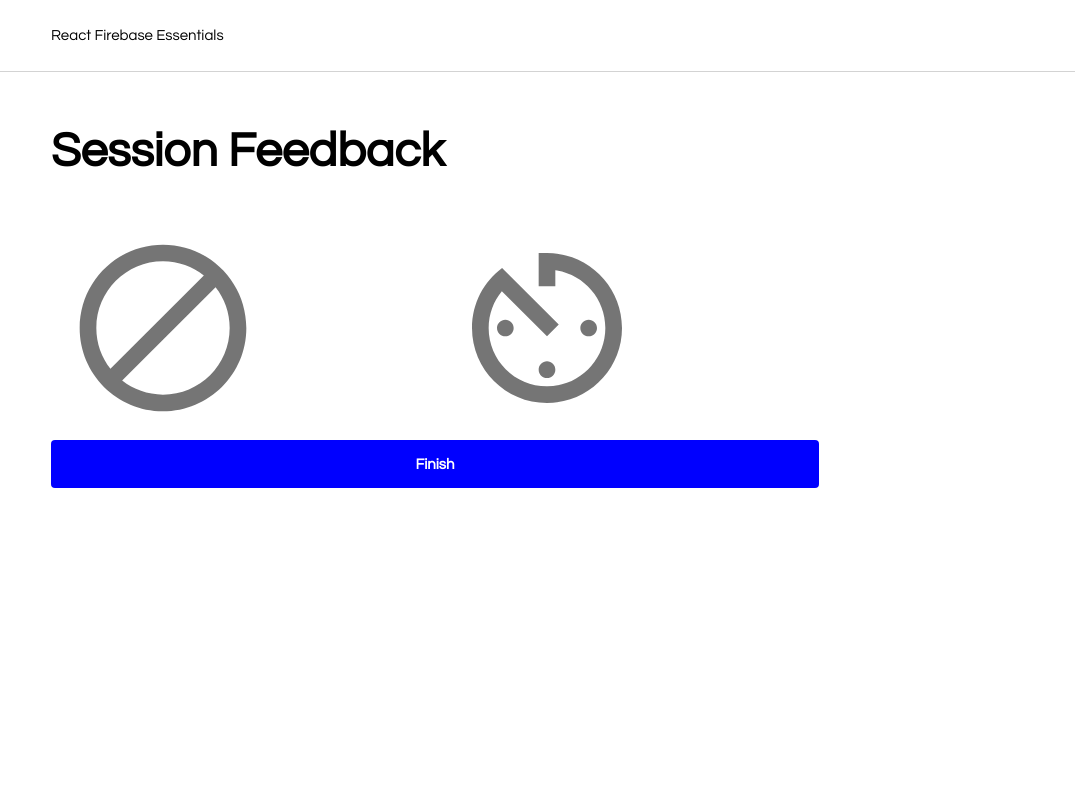
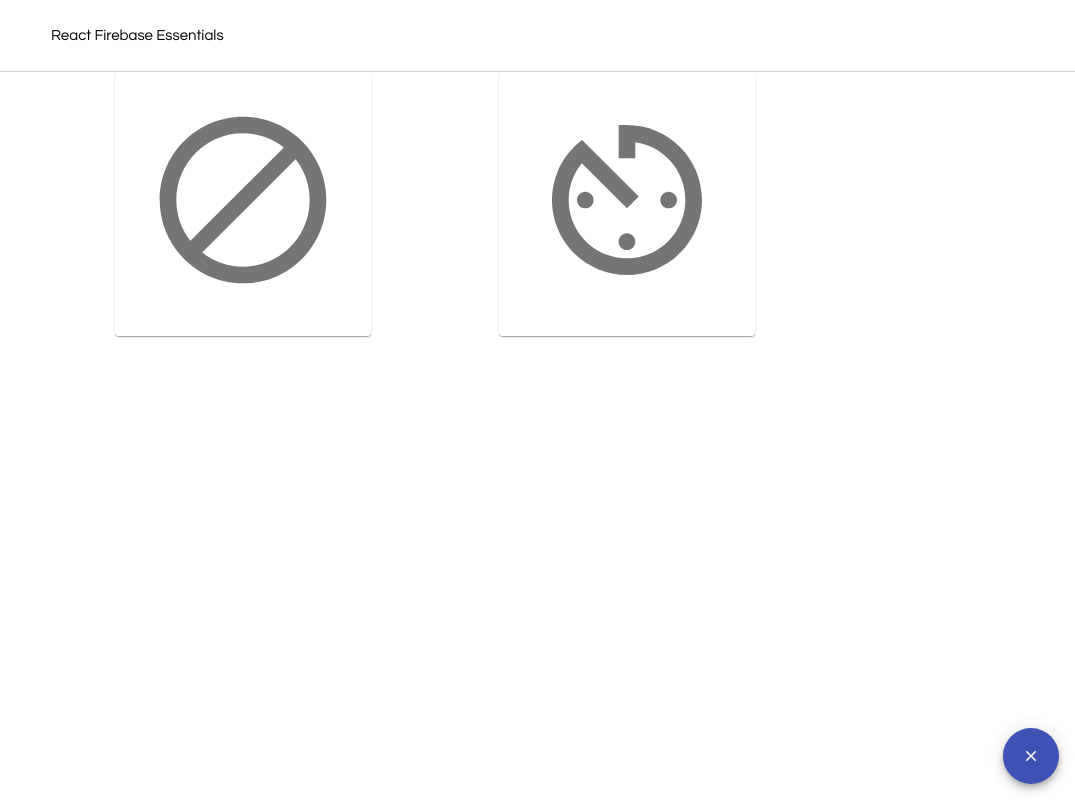
Before and after one commit to jeroengeerdink/BadHabbit, a React (Create React App) app: page /sessionfeedback in a window 1280 px wide. Shown: the whole page, without its empty margins (205-1280 px from the left). Built offline with nearby package versions, Linux system fonts and the light colour scheme; no server answers.

Commit message:
working Timer

```diff
--- /dev/null
+++ b/src/components/TimeDelayButton.js
@@ -0,0 +1,86 @@
+
+import React, { useState, useContext, useEffect, useRef } from "react";
+import ReactDOM from "react-dom";
+import styled from "styled-components";
+import { metrics } from "../themes";
+import IconButton from '@material-ui/core/IconButton';
+import AvTimerIcon from '@material-ui/icons/AvTimer';
+import { makeStyles } from '@material-ui/core/styles';
+
+const useInterval = (callback, delay) => {
+  const savedCallback = useRef();
+
+  // Remember the latest callback.
+  useEffect(() => {
+    savedCallback.current = callback;
+  }, [callback]);
+
+  // Set up the interval.
+  useEffect(() => {
+    function tick() {
+      savedCallback.current();
+    }
+    if (delay !== null) {
+      let id = setInterval(tick, delay);
+      return () => clearInterval(id);
+    }
+  }, [delay]);
+}
+
+const TimeDelayButton = parameters => {
+  const [color, setColor] = useState("white");
+  const [props, setProps] = useState(parameters);
+  const [content, setContent] = useState(<AvTimerIcon style={{ fontSize: 200 }} />);
+  const [counter, setCounter] = useState(props.countdown);
+  const [delay, setDelay] = useState(1000)
+  const [isPlaying, setPlaying] = useState(false)
+
+  let intervalRef = useInterval(() => {
+    console.log("In loop > " + counter);
+    setCounter(counter - 1);
+    setContent(displayText(counter));
+    if (counter == 0) {
+      console.log("zero");
+      setPlaying(false);
+      setContent(displayText("GO"));
+      setColor("green");
+      setTimeout(() => {
+        setColor("white");
+        setContent(<AvTimerIcon style={{ fontSize: 200 }} />);
+      }, 5000);
+    }
+  }, isPlaying ? delay : null);
+
+  const displayText = (text) => {
+    return <div style={{ fontSize: 150, width: 200, height: 200, texAlign: "center", verticalAlign: "middle" }} >{text}</div>;
+  }
+
+  const handleClick = (e) => {
+    if (!isPlaying) {
+      console.log("start animation >" + props.countdown);
+      setColor("red");
+      //setCounter(props.countdown);
+      console.log("Counter > " + counter);
+      setContent(displayText(counter));
+      setPlaying(true);
+      props.onClick(e);
+    }
+    else {
+      // ignore
+    }
+  }
+
+  return (
+    <IconButton {...props} onClick={handleClick} style={{
+      background: color,
+      transition: "all 2.5s ease",
+      WebkitTransition: "all 2.5s ease",
+      MozTransition: "all 2.5s ease"
+    }} >
+      {content}
+    </IconButton>
+  );
+
+};
+
+export default TimeDelayButton;
--- a/src/components/index.js
+++ b/src/components/index.js
@@ -15,6 +15,7 @@ import Hamburger from "./Hamburger";
 import Close from "./Close";
 import Switch from "./Switch";
 import Overlay from "./Overlay";
+import TimeDelayButton from "./TimeDelayButton";
 import { GoogleAuth, FacebookAuth } from "./SocialAuthButton";
 
 export {
@@ -36,5 +37,6 @@ export {
   GoogleAuth,
   FacebookAuth,
   BodyWrapper,
-  MobileMenuBar
+  MobileMenuBar,
+  TimeDelayButton
 };
--- a/src/containers/SessionFeedback.js
+++ b/src/containers/SessionFeedback.js
@@ -1,6 +1,6 @@
 import React, { useState, useContext, useEffect } from "react";
 import IconButton from '@material-ui/core/IconButton';
-import { P, H1, Button, Input, Form, BodyWrapper, Icon } from "../components";
+import { P, H1, Button, Input, Form, BodyWrapper, Icon, TimeDelayButton } from "../components";
 import { UserContext } from "../contexts/userContext";
 import { ToastContext } from "../contexts/toastContext";
 import firebase from "../firebase.js";
@@ -8,9 +8,13 @@ import { metrics, icons } from "../themes";
 import { makeStyles } from '@material-ui/core/styles';
 import BlockIcon from '@material-ui/icons/Block';
 import AvTimerIcon from '@material-ui/icons/AvTimer';
+import CloseIcon from '@material-ui/icons/Close';
 import Badge from '@material-ui/core/Badge';
 import Grid from '@material-ui/core/Grid';
-import Paper from '@material-ui/core/Paper';
+import Card from '@material-ui/core/Card';
+import Fab from '@material-ui/core/Fab';
+import CardActions from '@material-ui/core/CardActions';
+import CardContent from '@material-ui/core/CardContent';
 
 import "firebase/firestore";
 import { RoundedCorner } from "@material-ui/icons";
@@ -24,55 +28,25 @@ const useStyles = makeStyles((theme) => ({
     textAlign: 'center',
     color: theme.palette.text.secondary,
   },
+  fab: {
+    position: 'absolute',
+    bottom: theme.spacing(2),
+    right: theme.spacing(2),
+  },
 }));
 
 const SessionFeedback = () => {
-  const [firstName, setFirstName] = useState(null);
-  const [lastName, setLastName] = useState(null);
   const [interruptions, setInterruptions] = useState(0);
   const timestamp = Date.now();
   const [rude, setRude] = useState(0);
-  const [moreInfoComplete, setMoreInfoComplete] = useState(false);
   const { userState, userDispatch } = useContext(UserContext);
   const { sendMessage } = useContext(ToastContext);
   const db = firebase.firestore();
 
-  useEffect(() => {
-    if (
-      (moreInfoComplete || userState.userData.firstName) &&
-      "Notification" in window &&
-      Notification.permission === "default"
-    ) {
-      requestNotifications();
-    }
-  }, []);
-
-  const requestNotifications = () => {
-    Notification.requestPermission().then(permission => {
-      if (permission === "granted") {
-        const messaging = firebase.messaging();
-        messaging
-          .getToken()
-          .then(currentToken => {
-            db.collection("users")
-              .doc(firebase.auth().currentUser.uid)
-              .set({ pushTokenWeb: currentToken }, { merge: true })
-              .then(() => {
-                sendMessage("Notifications activated!");
-              })
-              .catch(err => console.log(err));
-          })
-          .catch(err => {
-            console.log("An error occurred while retrieving token.", err);
-          });
-      }
-    });
-  };
-
   const closeSession = e => {
     /*e.preventDefault();*/
     if (interruptions && rude) {
-      db.collection("sessionfeedback").doc(firebase.auth().currentUser.uid + "" +timestamp)
+      db.collection("sessionfeedback").doc(firebase.auth().currentUser.uid + "" + timestamp)
         .set(
           {
             owner: firebase.auth().currentUser.uid,
@@ -84,37 +58,48 @@ const SessionFeedback = () => {
     }
   };
 
+
   const feedbackPanel = () => {
     const classes = useStyles();
 
     return (
       <BodyWrapper>
-        <H1>Session Feedback</H1>
         <div className={classes.root}>
           <Grid
             container
             direction="row"
             justify="center"
             alignItems="center"
+            style={{ textAlign: "center" }}
             spacing={12}>
             <Grid item justify="center" alignItems="center" xs>
               <Badge badgeContent={interruptions} color="secondary">
-                <IconButton onClick={() => setInterruptions(interruptions + 1)}>
-                  <BlockIcon style={{ fontSize: 200 }} />
-                </IconButton>
+                <Card className={classes.root}>
+                  <CardContent>
+                    <IconButton onClick={() => setInterruptions(interruptions + 1)}>
+                      <BlockIcon style={{ fontSize: 200 }} />
+                    </IconButton>
+                  </CardContent>
+                </Card>
               </Badge>
             </Grid>
             <Grid item justify="center" alignItems="center" xs>
               <Badge badgeContent={rude} color="secondary">
-                <IconButton onClick={() => setRude(rude + 1)}>
-                  <AvTimerIcon style={{ fontSize: 200 }} />
-                </IconButton>
+                <Card className={classes.root}>
+                  <CardContent>
+                    <TimeDelayButton countdown={10} onClick={() => { setRude(rude + 1) }}>
+                      <AvTimerIcon style={{ fontSize: 200 }} />
+                    </TimeDelayButton>
+                  </CardContent>
+                </Card>
               </Badge>
             </Grid>
             <Grid item xs={12} justify="center" alignItems="center">
-              <Button style={{ width: "100%" }} onClick={() => closeSession()}>Finish</Button>
             </Grid>
           </Grid>
+          <Fab color="primary" aria-label="add" className={classes.fab}>
+            <CloseIcon onClick={() => closeSession()}></CloseIcon>
+          </Fab>
         </div>
       </BodyWrapper>
     );
```
Also changed, not shown: src/components/IconButton.js (deleted, +0 -36 lines).
